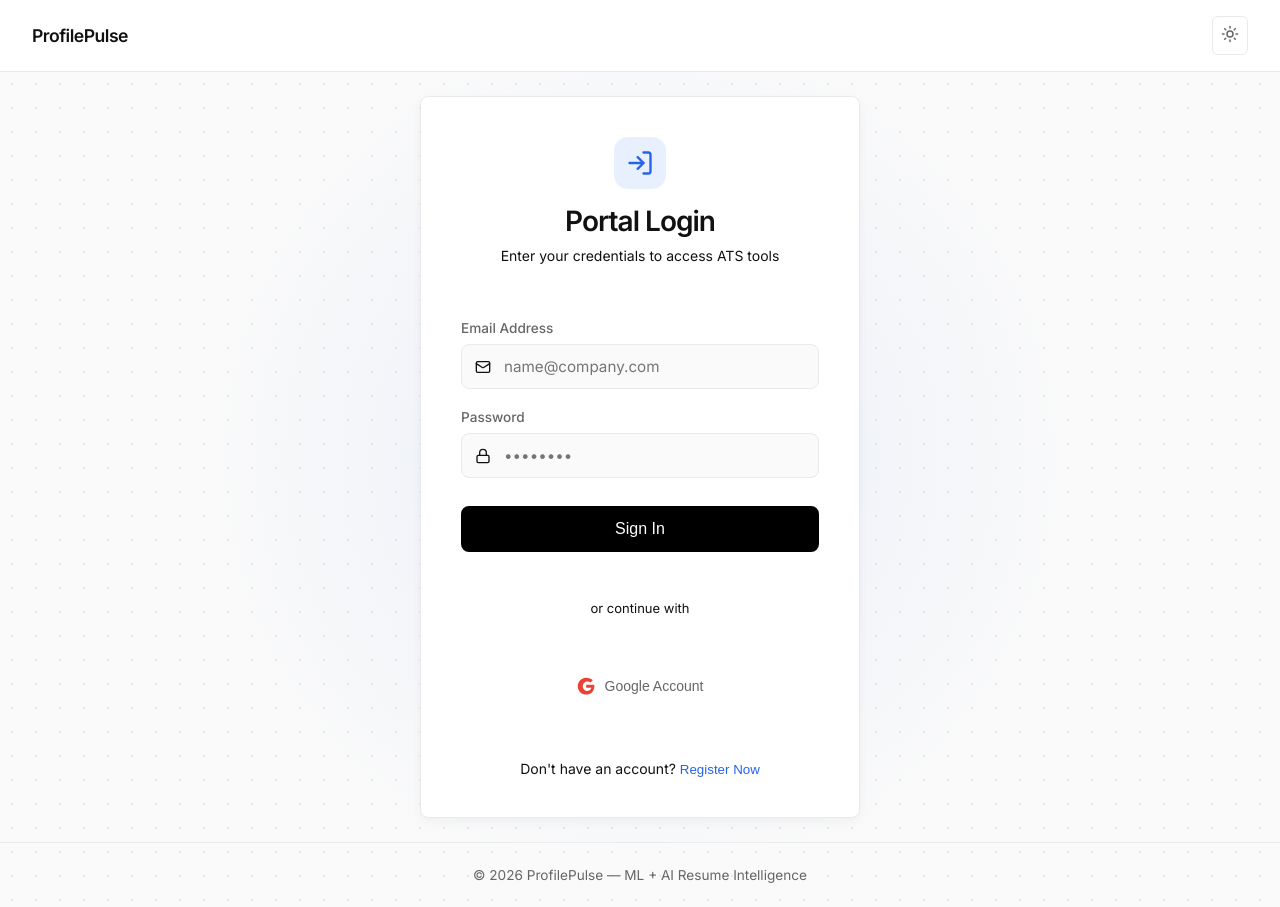
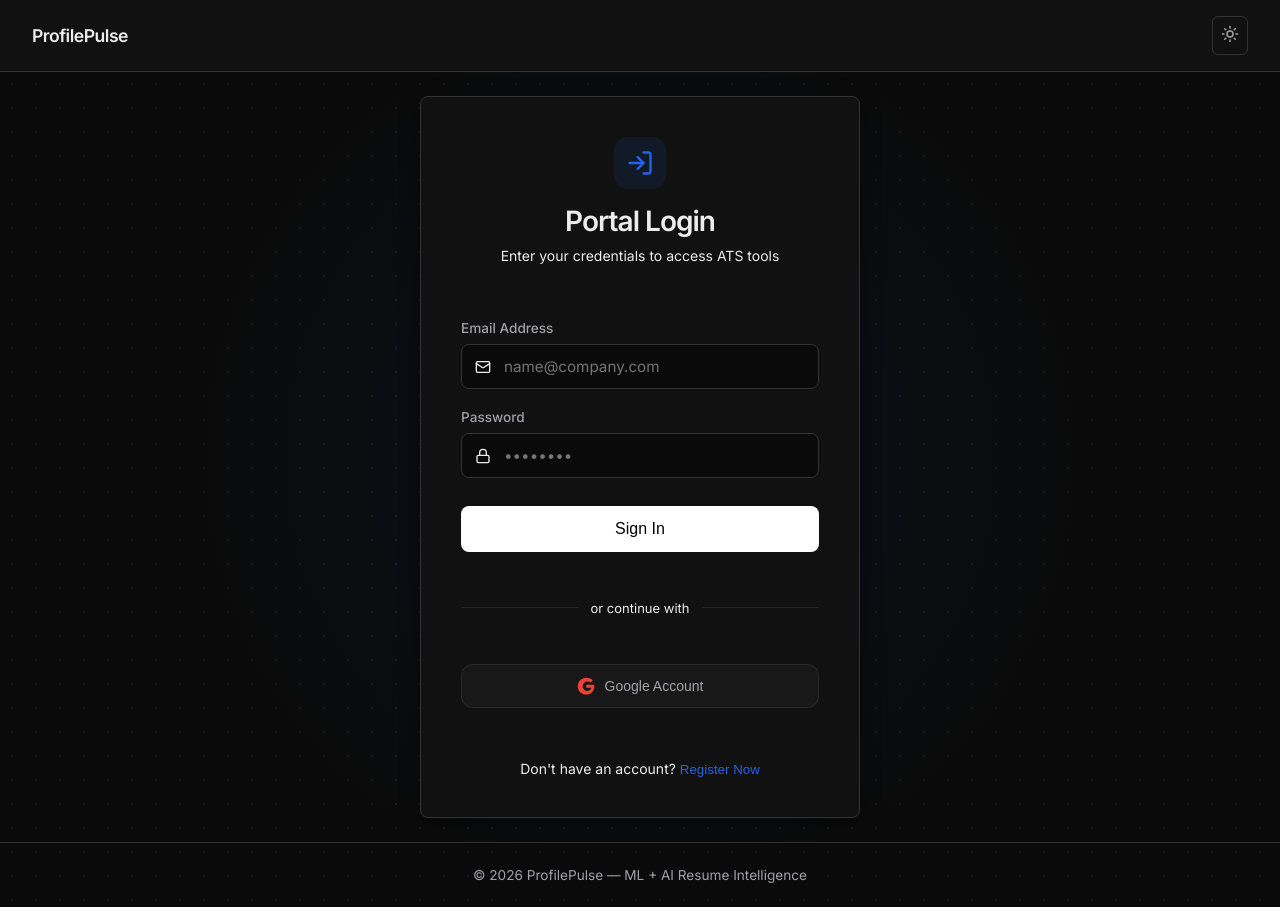
Before and after one commit to Shashank2006offl/ATS-SYS, a React (Vite) app in the folder ATS/frontend/: page / in a window 1280 px wide. Built offline with nearby package versions, Linux system fonts and the light colour scheme; no server answers.

Commit message:
Restore dark mode theme variables

```diff
--- a/ATS/frontend/src/index.css
+++ b/ATS/frontend/src/index.css
@@ -17,6 +17,23 @@
   --blue: #2563eb;
   --radius: 8px;
   --shadow: 0 4px 12px rgba(0, 0, 0, 0.04);
+}
+
+html.dark {
+  --bg: #0a0a0a;
+  --bg-card: #111111;
+  --border: #333333;
+  --border-hover: #666666;
+  --text: #ededed;
+  --text-sub: #a1a1aa;
+  --accent: #ffffff;
+  --accent-hover: #e5e5e5;
+  --shadow: 0 4px 20px rgba(0, 0, 0, 0.4);
+}
+
+/* Ensure buttons invert properly in dark mode */
+html.dark .btn-analyze {
+  color: #000;
 }
 
 html { font-family: 'Inter', system-ui, sans-serif; background: var(--bg); color: var(--text); }
```
